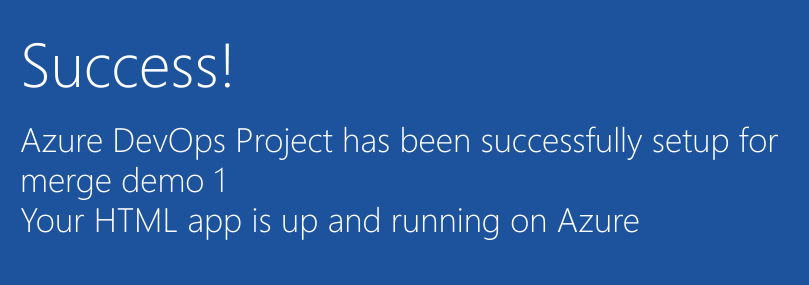
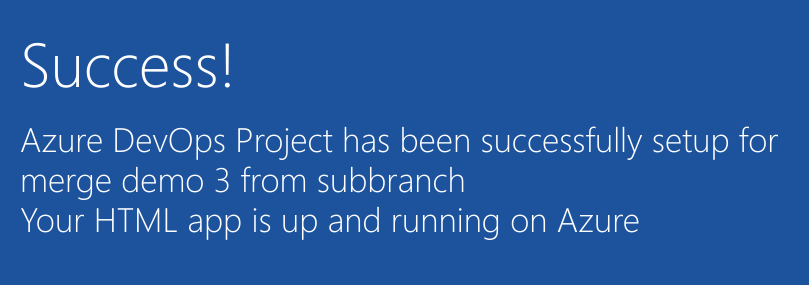
Before and after one commit to kapilsaluja/first-sample-repo, a plain HTML site: page index.html in a window 1280 px wide. Shown: the part 352-637 px from the top of the page, 205-1014 px from the left. Drawn offline with Linux system fonts and the light colour scheme.

Commit message:
commit 3 ro index.html from demo2 branch'

```diff
--- a/index.html
+++ b/index.html
@@ -19,7 +19,7 @@
         </div>
             <div class="content-body">
                 <div class="success-text">Success!</div>
-                <div class="description line-1"> Azure DevOps Project has been successfully setup for merge demo 1</div>
+                <div class="description line-1"> Azure DevOps Project has been successfully setup for merge demo 3 from subbranch</div>
                 <div class="description line-2"> Your HTML app is up and running on Azure</div>
                 <div class="next-steps-container">
                     <div class="next-steps-header">Next up</div>
```
